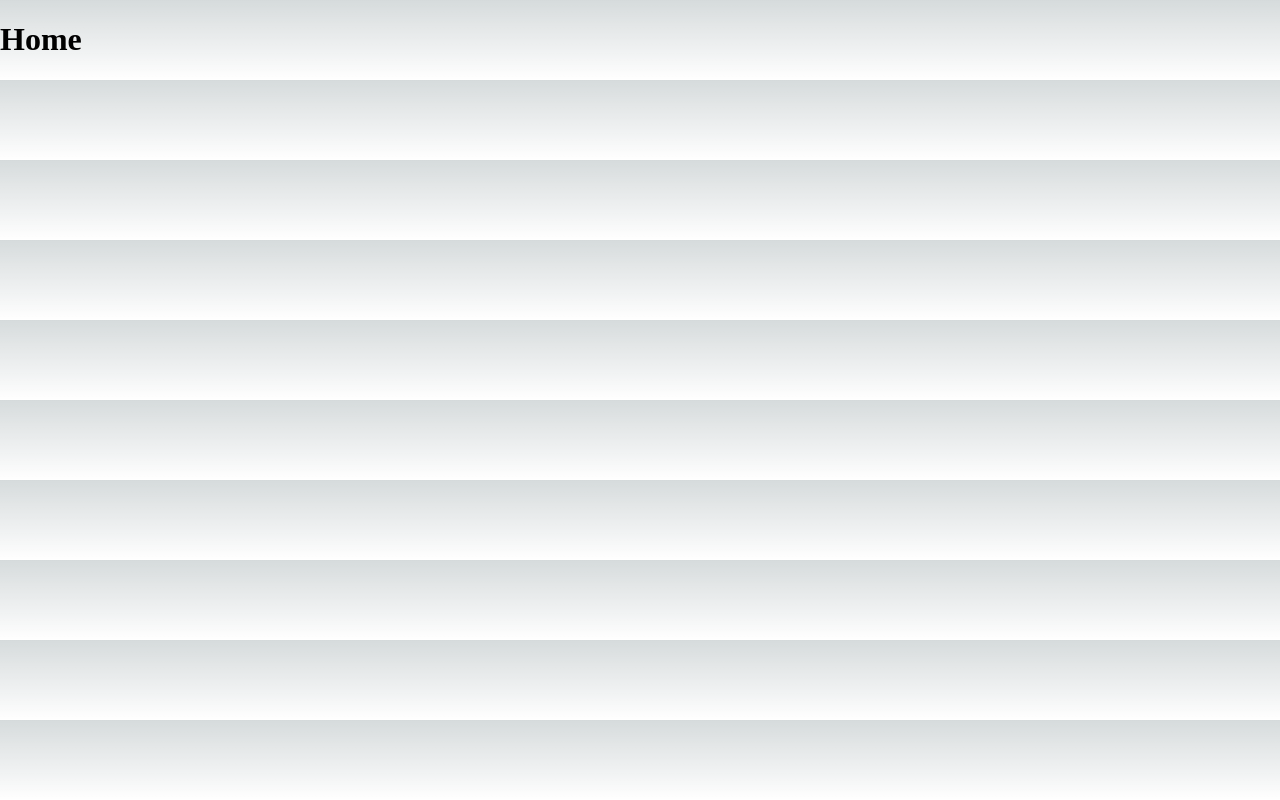
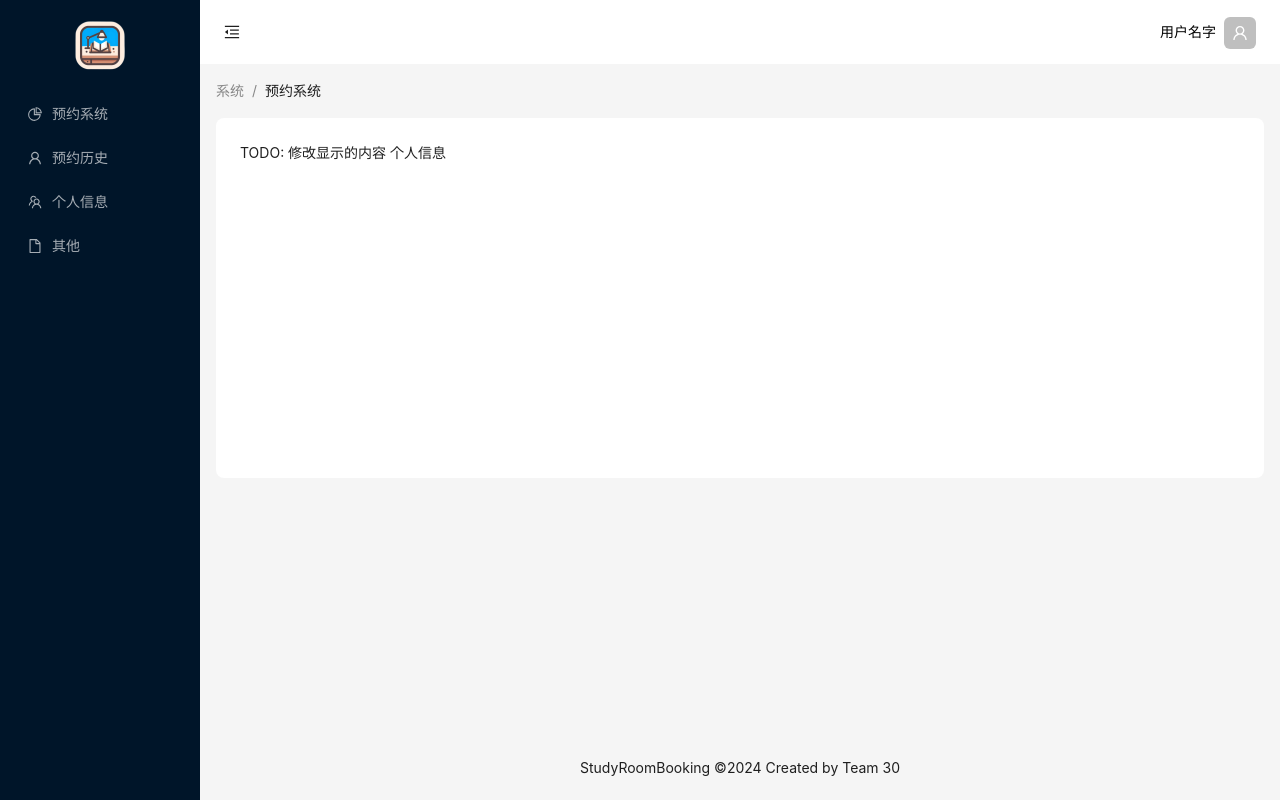
Before and after one commit to StudyRoomBooking/studyroombook-frontend, a Next.js app: page /home in a window 1280 px wide. Built offline with nearby package versions, Linux system fonts and the light colour scheme.

Commit message:
set up home page layout

```diff
--- a/pages/home.tsx
+++ b/pages/home.tsx
@@ -1,8 +1,160 @@
+import React, { useState } from "react";
+import {
+  FileOutlined,
+  PieChartOutlined,
+  TeamOutlined,
+  UserOutlined,
+  MenuFoldOutlined,
+  MenuUnfoldOutlined,
+} from "@ant-design/icons";
+import type { MenuProps } from "antd";
+import {
+  Breadcrumb,
+  Layout,
+  Menu,
+  theme,
+  Button,
+  Avatar,
+  Space,
+  Image,
+} from "antd";
+const { Header, Content, Footer, Sider } = Layout;
+
+import logo from "../public/studyroombook_no_bg.png";
+import ReservationSystem from "../src/components/reservationsystem";
+import ReservationHistory from "../src/components/reservationhistory";
+import PersonalInfo from "../src/components/personalinfo";
+import OtherContent from "../src/components/other";
+
+type MenuItem = Required<MenuProps>["items"][number];
+
+function getItem(
+  label: React.ReactNode,
+  key: React.Key,
+  icon?: React.ReactNode,
+  children?: MenuItem[]
+): MenuItem {
+  return { key, icon, children, label } as MenuItem;
+}
+
+const items: MenuItem[] = [
+  getItem("预约系统", "reservation", <PieChartOutlined />),
+  getItem("预约历史", "history", <UserOutlined />),
+  getItem("个人信息", "about", <TeamOutlined />),
+  getItem("其他", "file", <FileOutlined />),
+];
+
 export default function Home() {
+  const [collapsed, setCollapsed] = useState(false);
+  const [selectedKey, setSelectedKey] = useState("reservation");
+  const {
+    token: { colorBgContainer, borderRadiusLG },
+  } = theme.useToken();
+
+  // Adjusted onMenuClick to set selected key
+  const onMenuClick: MenuProps["onClick"] = (e) => {
+    setSelectedKey(e.key);
+  };
+
+  // Adjusted getContent to return components
+  const getContent = () => {
+    switch (selectedKey) {
+      case "reservation":
+        return <ReservationSystem />;
+      case "history":
+        return <ReservationHistory />;
+      case "about":
+        return <PersonalInfo />;
+      case "file":
+        return <OtherContent />;
+      default:
+        return <div>未知内容</div>;
+    }
+  };
+
   return (
-    <div>
-      <h1>Home</h1>
-      <p></p>
-    </div>
+    <main className="flex items-center justify-center bg-white">
+      <Layout style={{ minHeight: "100vh" }}>
+        <Sider
+          collapsible
+          collapsed={collapsed}
+          onCollapse={(value) => setCollapsed(value)}
+          trigger={null}
+        >
+          <div className="demo-logo-vertical" />
+          <div style={{ display: "flex", justifyContent: "center" }}>
+            <Image
+              className=""
+              src={logo.src}
+              alt="logo"
+              width={90}
+              height={90}
+              preview={false}
+            />
+          </div>
+
+          {/* <p className="text-3xl text-white mx-6"> 自习室</p> */}
+          <Menu
+            theme="dark"
+            defaultSelectedKeys={["1"]}
+            mode="inline"
+            items={items}
+            onClick={onMenuClick}
+          />
+        </Sider>
+        <Layout>
+          <Header
+            style={{
+              padding: 0,
+              background: colorBgContainer,
+              display: "flex",
+              justifyContent: "space-between",
+              alignItems: "center",
+            }}
+          >
+            <div style={{ flex: 1, justifyContent: "center" }}>
+              <Button
+                type="text"
+                icon={collapsed ? <MenuUnfoldOutlined /> : <MenuFoldOutlined />}
+                onClick={() => setCollapsed(!collapsed)}
+                style={{
+                  fontSize: "16px",
+                  width: 64,
+                  height: 64,
+                }}
+              />
+            </div>
+            <div className="mx-6">
+              <Space>
+                <p className="text-black">用户名字</p>
+                <Avatar shape="square" size={32} icon={<UserOutlined />} />
+              </Space>
+            </div>
+          </Header>
+          <Content style={{ margin: "0 16px" }}>
+            <Breadcrumb style={{ margin: "16px 0" }}>
+              <Breadcrumb.Item>系统</Breadcrumb.Item>
+              <Breadcrumb.Item>预约系统</Breadcrumb.Item>
+            </Breadcrumb>
+            <div
+              style={{
+                display: "flex",
+                // justifyContent: "center",
+                // alignItems: "center",
+                padding: 24,
+                minHeight: 360,
+                background: colorBgContainer,
+                borderRadius: borderRadiusLG,
+              }}
+            >
+              {getContent()}
+            </div>
+          </Content>
+          <Footer style={{ textAlign: "center" }}>
+            StudyRoomBooking ©{new Date().getFullYear()} Created by Team 30
+          </Footer>
+        </Layout>
+      </Layout>
+    </main>
   );
 }
--- a/pages/login.tsx
+++ b/pages/login.tsx
@@ -11,7 +11,7 @@ export default function Login() {
     // TODO Handle login logic here
     setTimeout(() => {
       window.location.href = "/home";
-    }, 2500);
+    }, 0);
   };
 
   const onFinishFailed = (errorInfo: any) => {
--- /dev/null
+++ b/src/components/other.tsx
@@ -0,0 +1,3 @@
+export default function Other() {
+  return <main>TODO: 修改显示的内容 其他</main>;
+}
--- /dev/null
+++ b/src/components/personalinfo.tsx
@@ -0,0 +1,3 @@
+export default function PersonalInfo() {
+  return <main>TODO: 修改显示的内容 个人信息</main>;
+}
--- /dev/null
+++ b/src/components/reservationhistory.tsx
@@ -0,0 +1,3 @@
+export default function ReservationHistory() {
+  return <main>TODO: 修改显示的内容 预约历史</main>;
+}
--- /dev/null
+++ b/src/components/reservationsystem.tsx
@@ -0,0 +1,3 @@
+export default function PersonalSystem() {
+  return <main>TODO: 修改显示的内容 个人信息</main>;
+}
```
Also changed, not shown: public/studyroombook_logo.png (added), public/studyroombook_no_bg.png (added).
